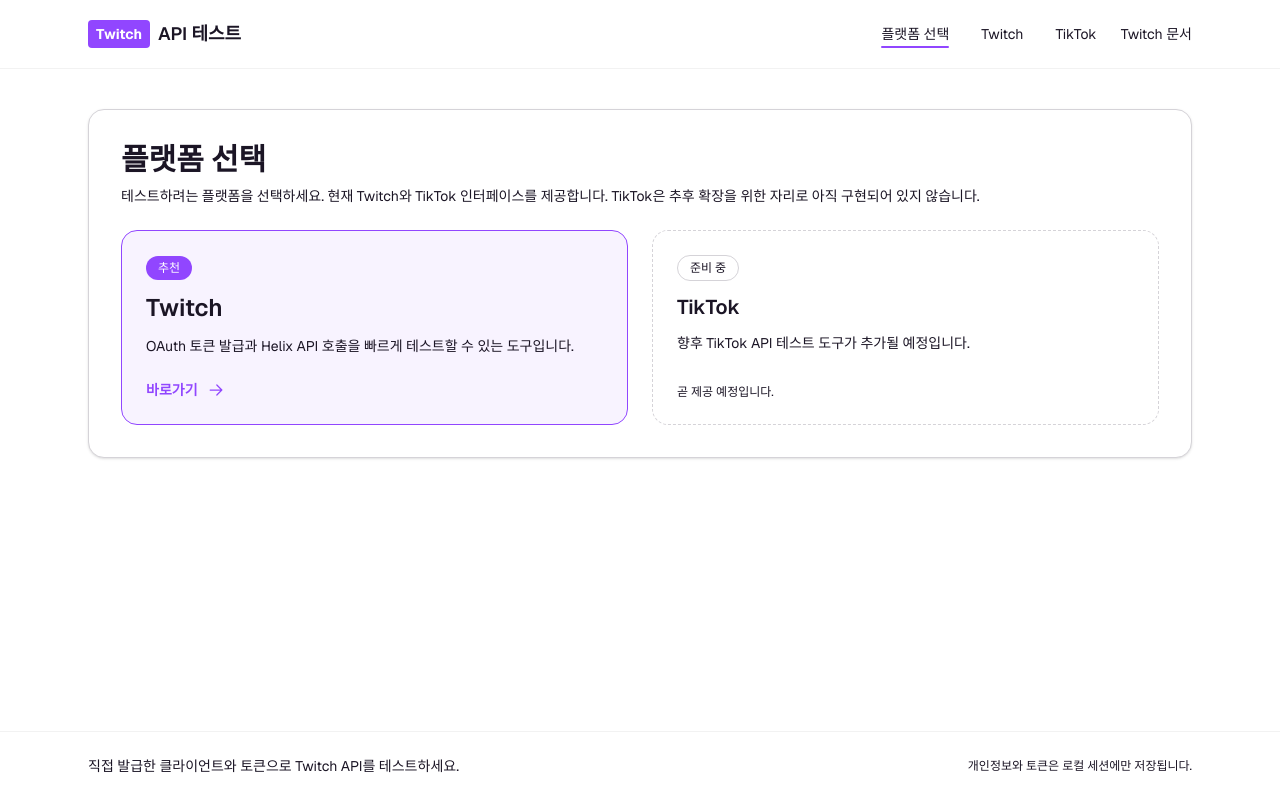
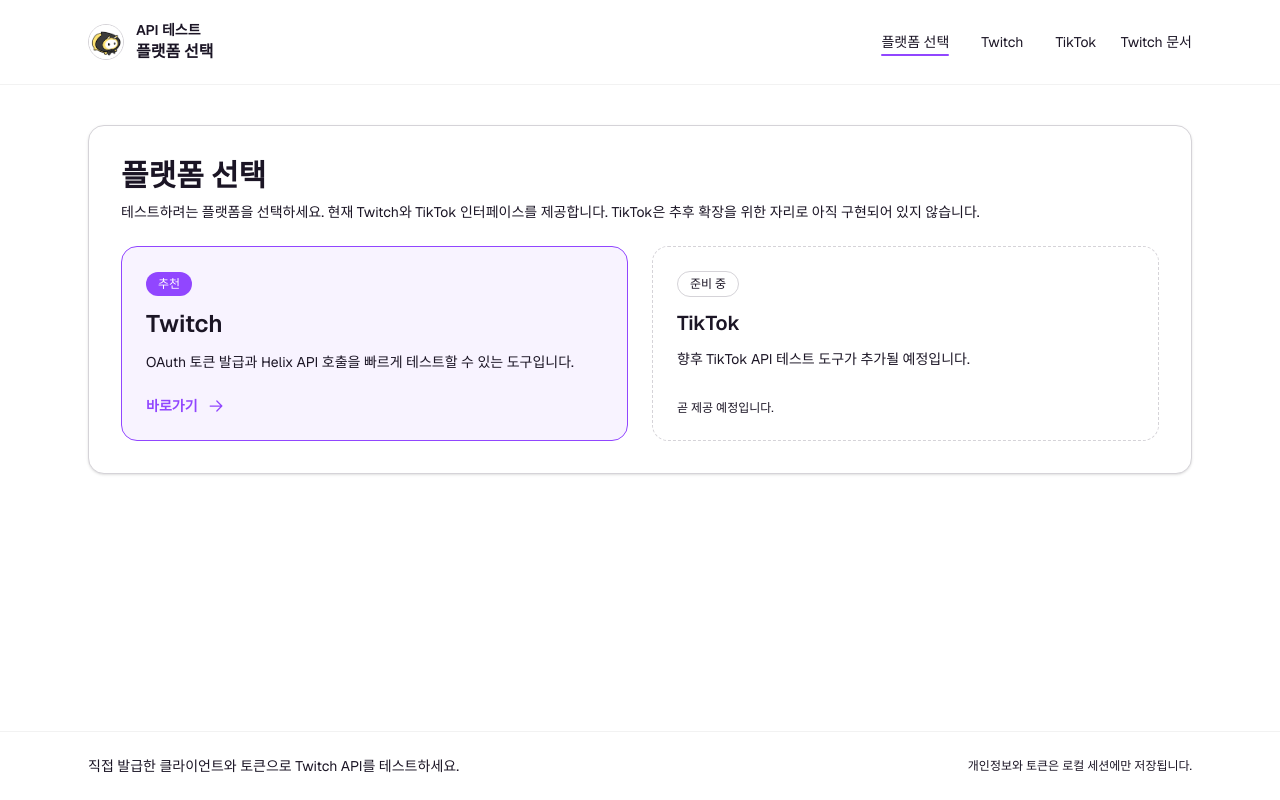
Before and after one commit to kimpuro/kimpuro-api-test, a Next.js app: page / in a window 1280 px wide. Built offline with nearby package versions, Linux system fonts and the light colour scheme.

Commit message:
아이콘 변경

```diff
--- a/src/components/header.tsx
+++ b/src/components/header.tsx
@@ -1,5 +1,6 @@
 "use client";
 
+import Image from "next/image";
 import Link from "next/link";
 import { usePathname } from "next/navigation";
 
@@ -16,11 +17,14 @@
   return (
     <header className="border-b border-black/5 bg-background/80 backdrop-blur">
       <div className="mx-auto flex w-full max-w-6xl items-center justify-between px-6 py-5">
-        <Link href="/" className="flex items-center gap-2 text-lg font-semibold">
-          <span className="rounded bg-[#9146FF] px-2 py-1 text-sm font-bold text-white">
-            Twitch
+        <Link href="/" className="flex items-center gap-3 text-lg font-semibold">
+          <span className="relative h-9 w-9 overflow-hidden rounded-full border border-[var(--color-border)]">
+            <Image src="/puro.JPG" alt="플랫폼 아이콘" fill sizes="36px" className="object-cover" />
           </span>
-          <span>API 테스트</span>
+          <span>
+            <span className="block text-sm text-foreground/70">API 테스트</span>
+            <span className="block text-base font-semibold text-foreground">플랫폼 선택</span>
+          </span>
         </Link>
         <nav className="flex items-center gap-4 text-sm text-foreground/80">
           {NAV_ITEMS.map((item) => {
```
Also changed, not shown: public/puro.JPG (added).
